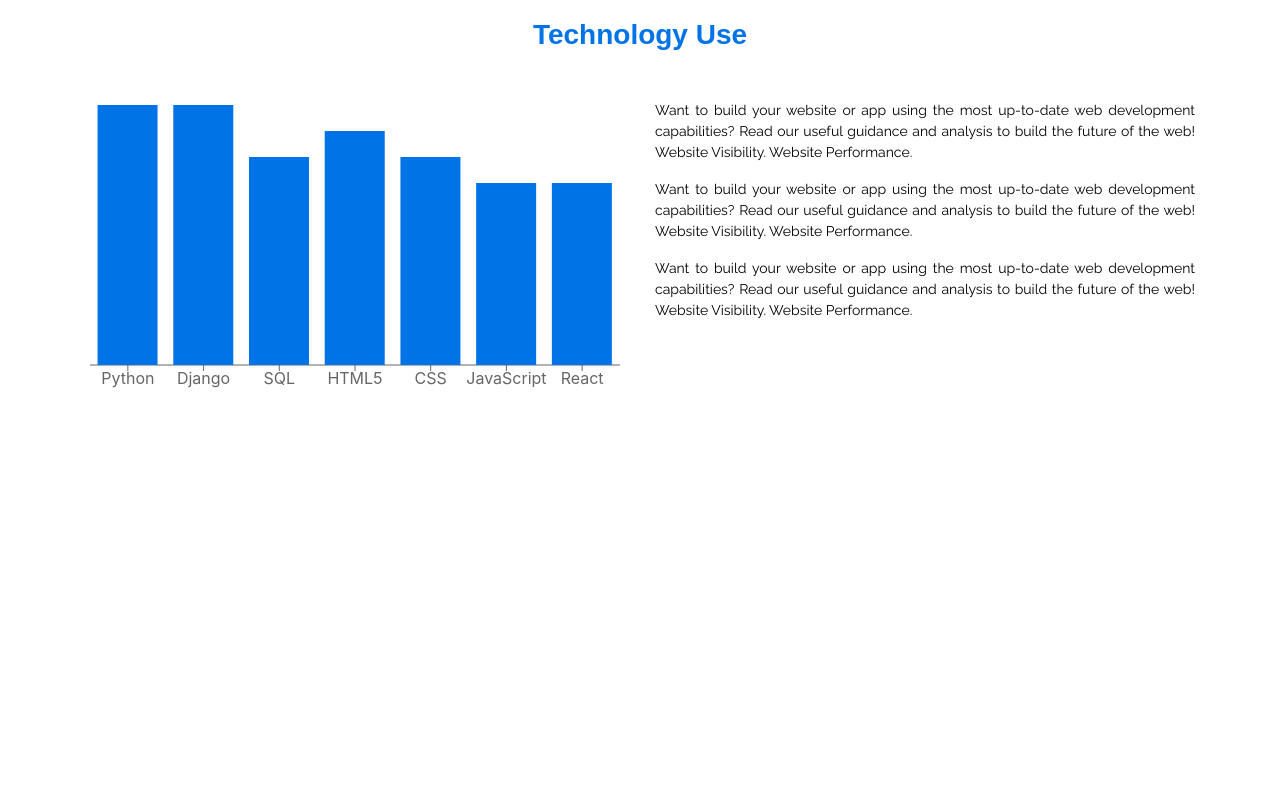
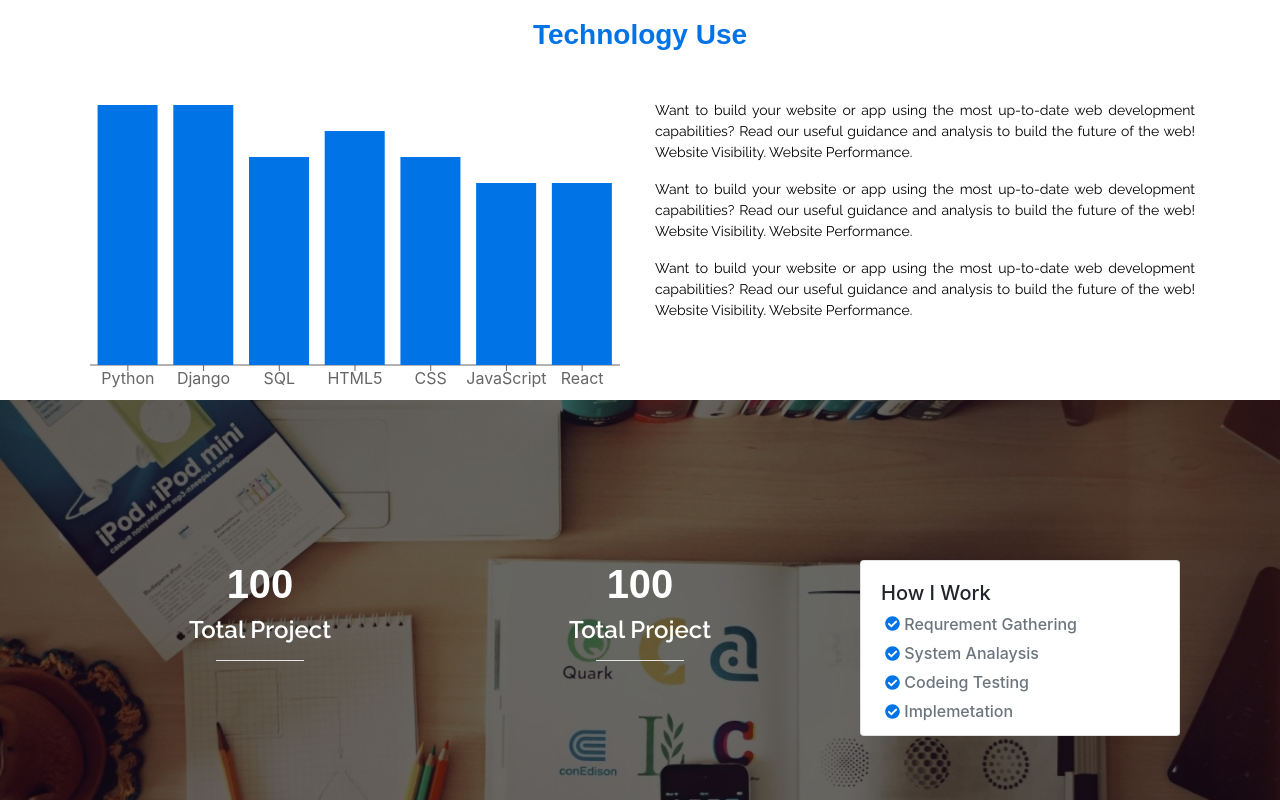
Before and after one commit to ziaurjoy/my-portfolio-site, a React (Create React App) app: page / in a window 1280 px wide. Shown: the part 1125-1925 px from the top of the page. Before the commit the page ends 1525 px from the top, so only its background shows below. Built offline with nearby package versions, Linux system fonts and the light colour scheme.

Commit message:
Summary Section Done

```diff
--- a/package.json
+++ b/package.json
@@ -3,14 +3,19 @@
   "version": "0.1.0",
   "private": true,
   "dependencies": {
+    "@fortawesome/fontawesome-svg-core": "^1.2.35",
+    "@fortawesome/free-solid-svg-icons": "^5.15.3",
+    "@fortawesome/react-fontawesome": "^0.1.14",
     "@testing-library/jest-dom": "^5.11.10",
     "@testing-library/react": "^11.2.6",
     "@testing-library/user-event": "^12.8.3",
     "bootstrap": "^4.6.0",
     "react": "^17.0.2",
     "react-bootstrap": "^1.5.2",
+    "react-countup": "^4.3.3",
     "react-dom": "^17.0.2",
     "react-scripts": "4.0.3",
+    "react-visibility-sensor": "^5.1.1",
     "recharts": "^2.0.9",
     "web-vitals": "^1.1.1"
   },
--- a/src/App.js
+++ b/src/App.js
@@ -2,6 +2,7 @@ import TopBanner from './components/TopBanner/TopBanner'
 import Service from './components/Service/Service'
 import TopNaver from './components/TopNaver/TopNaver'
 import Analysis from './components/Analysis/Analysis'
+import Summary from './components/Summary/Summary'
 
 function App() {
   return (
@@ -10,6 +11,7 @@ function App() {
       <TopBanner />
       <Service />
       <Analysis />
+      <Summary />
     </div>
   );
 }
--- a/src/asset/css/custom.css
+++ b/src/asset/css/custom.css
@@ -126,3 +126,42 @@
     font-family: 'Raleway',sans-serif;
     font-size: 14px;
 }
+
+
+
+
+.summaryFixedBanner{
+    background-image: url('../images/banner.jpg');
+    min-height: 400px;
+    background-position: center;
+    background-attachment: fixed;
+    background-repeat: no-repeat;
+    background-size: cover;
+
+}
+
+.summaryBannerOverlay{
+    position: absolute;
+    min-height: 400px;
+    width: 100%;
+    background: rgba(0,0,0,0.6);
+}
+
+.totalProjectTitle{
+    font-family: 'Montserreat',sans-serif;
+    color: white !important;
+    font-weight: 700;
+    font-size: 40px;
+}
+
+.totalProjectSubtitle{
+    font-family: "Raleway", sans-serif;
+    font-weight: 600;
+    font-size: 24px;
+    color: white;
+}
+
+.summaryIconColor{
+    color: #0073E6 !important;
+    font-size: 15px;
+}
--- /dev/null
+++ b/src/components/Summary/Summary.js
@@ -0,0 +1,73 @@
+import React, { Component } from 'react'
+
+import { Col, Container, Row, Card } from 'react-bootstrap'
+
+import {FontAwesomeIcon} from "@fortawesome/react-fontawesome";
+import {faCheckCircle} from "@fortawesome/free-solid-svg-icons";
+
+import CountUp from 'react-countup';
+
+import VisibilitySensor from 'react-visibility-sensor'
+
+export default class Summary extends Component {
+    render() {
+        return (
+            <>
+                <Container fluid={true} className="summaryFixedBanner p-0">
+                    <div className="summaryBannerOverlay">
+                        <Container className="topContent">
+                            <Row>
+                                <Col lg={8} md={6} sm={12} className="text-center">
+                                    <Row>
+                                        <Col>
+
+                                            <h1 className="totalProjectTitle">
+
+                                                <CountUp start={0} end={100}>
+                                                    {({ countUpRef, start }) => (
+                                                        <VisibilitySensor onChange={start} delayedCall>
+                                                            <span ref={countUpRef} />
+                                                        </VisibilitySensor>
+                                                    )}
+                                                </CountUp>
+
+                                            </h1>
+                                            <h4 className="totalProjectSubtitle">Total Project</h4>
+                                            <hr className="bg-white w-25" />
+                                        </Col>
+                                        <Col>
+                                            <h1 className="totalProjectTitle">
+                                                <CountUp start={0} end={100}>
+                                                        {({ countUpRef, start }) => (
+                                                            <VisibilitySensor onChange={start} delayedCall>
+                                                                <span ref={countUpRef} />
+                                                            </VisibilitySensor>
+                                                        )}
+                                                    </CountUp>
+                                            </h1>
+                                            <h4 className="totalProjectSubtitle">Total Project</h4>
+                                            <hr className="bg-white w-25" />
+                                        </Col>
+                                    </Row>
+                                </Col>
+                                <Col lg={4} md={6} sm={12}>
+
+                                <Card style={{ width: '20rem', height: "11rem", margin:"auto"}}>
+                                    <Card.Body>
+                                        <Card.Title>How I Work</Card.Title>
+                                        <Card.Subtitle className="mb-2 text-muted text-justify p-1"><FontAwesomeIcon className="summaryIconColor" icon={faCheckCircle} /> Requrement Gathering</Card.Subtitle>
+                                        <Card.Subtitle className="mb-2 text-muted text-justify p-1"><FontAwesomeIcon className="summaryIconColor" icon={faCheckCircle} /> System Analaysis</Card.Subtitle>
+                                        <Card.Subtitle className="mb-2 text-muted text-justify p-1"><FontAwesomeIcon className="summaryIconColor" icon={faCheckCircle} /> Codeing Testing</Card.Subtitle>
+                                        <Card.Subtitle className="mb-2 text-muted text-justify p-1"><FontAwesomeIcon className="summaryIconColor" icon={faCheckCircle} /> Implemetation</Card.Subtitle>
+                                    </Card.Body>
+                                </Card>
+
+                                </Col>
+                            </Row>
+                        </Container>
+                    </div>
+                </Container>
+            </>
+        )
+    }
+}
```
Also changed, not shown: 1 other file (tests, documents, lock files or other folders).
